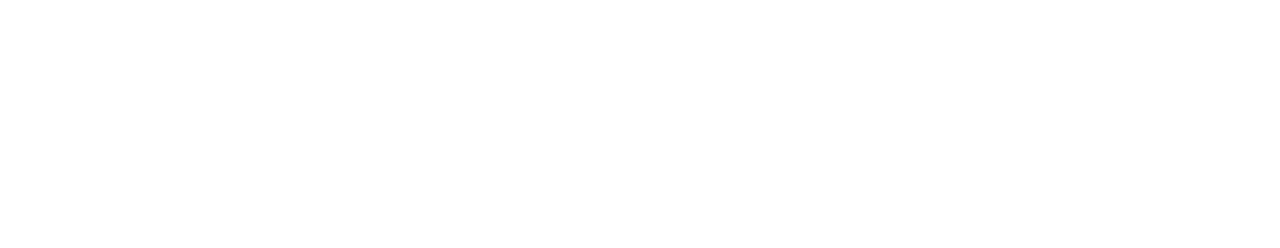
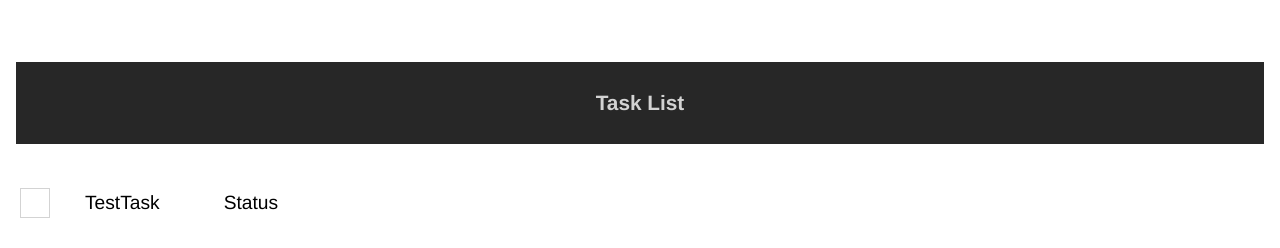
Before and after one commit to Jacques1988/myTasks_e, an Angular app: page / in a window 1280 px wide. Shown: the part 466-714 px from the top of the page. Built offline with nearby package versions, Linux system fonts and the light colour scheme.

Commit message:
update task-list and task-item component

```diff
--- a/src/app/app.component.html
+++ b/src/app/app.component.html
@@ -1,3 +1,4 @@
 <app-navigation></app-navigation>
 <app-filter-controls></app-filter-controls>
 <app-new-task></app-new-task>
+<app-task-list></app-task-list>
--- a/src/app/app.component.ts
+++ b/src/app/app.component.ts
@@ -3,10 +3,11 @@
 import { NavigationComponent } from "./navigation/navigation.component";
 import { FilterControlsComponent } from "./filter-controls/filter-controls.component";
 import { NewTaskComponent } from "./new-task/new-task.component";
+import { TaskListComponent } from "./task-list/task-list.component";
 
 @Component({
   selector: 'app-root',
-  imports: [NavigationComponent, FilterControlsComponent, NewTaskComponent],
+  imports: [NavigationComponent, FilterControlsComponent, NewTaskComponent, TaskListComponent],
   templateUrl: './app.component.html',
   styleUrl: './app.component.css'
 })
--- /dev/null
+++ b/src/app/task-list/task-item/task-item.component.css
@@ -0,0 +1,40 @@
+.list-group-element{
+    display: flex;
+    justify-content:flex-start;
+    align-items: center;
+    width: 100%;
+}
+
+.task-text{
+    font-size:1.2rem;
+    font-family: 'Helvetica';
+    padding:1rem 2rem;
+}
+
+input[type="checkbox"]{
+    appearance: none;
+    width:30px;
+    height:30px;
+    border: 1px solid lightgrey;
+    display:flex;
+    justify-content: center;
+    align-items: center;
+    cursor: pointer;
+    position:relative;
+    transition: all 0.225s ease-in-out;
+}
+
+input[type="checkbox"]:checked {
+    background-color: rgb(7, 163, 7);
+}
+
+input[type="checkbox"]:checked::after {
+    content: "✔";
+    color: white;
+    font-size: 20px;
+    font-weight: bold;
+    position: absolute;
+    left: 50%;
+    top: 50%;
+    transform: translate(-50%, -50%);
+}
--- /dev/null
+++ b/src/app/task-list/task-item/task-item.component.html
@@ -0,0 +1,5 @@
+<li class="list-group-element">
+    <input type="checkbox">
+    <span class="task-text">TestTask</span>
+    <span class="task-text">Status</span>
+</li>
--- /dev/null
+++ b/src/app/task-list/task-list.component.css
@@ -0,0 +1,21 @@
+.container{
+    margin-top:4rem;
+}
+
+.header-container{
+    display:flex;
+    justify-content: center;
+    align-items: center;
+    color:#d3d3d3;
+    padding:0.5rem 0;
+}
+
+.list-container{
+    margin-top:2rem;
+}
+
+.list-group{
+    list-style: none;
+    margin:0;
+    padding:0;
+}
--- /dev/null
+++ b/src/app/task-list/task-list.component.html
@@ -0,0 +1,10 @@
+<section class="container">
+    <div class="header-container bg-dark">
+        <h3 class="teaser">Task List</h3>
+    </div>
+    <div class="list-container">
+        <ul class="list-group">
+            <app-task-item></app-task-item>
+        </ul>
+    </div>
+</section>
```
Also changed, not shown: src/app/task-list/task-item/task-item.component.ts (added, +11 -0 lines), src/app/task-list/task-list.component.ts (added, +12 -0 lines), 2 other files (tests, documents, lock files or other folders).
